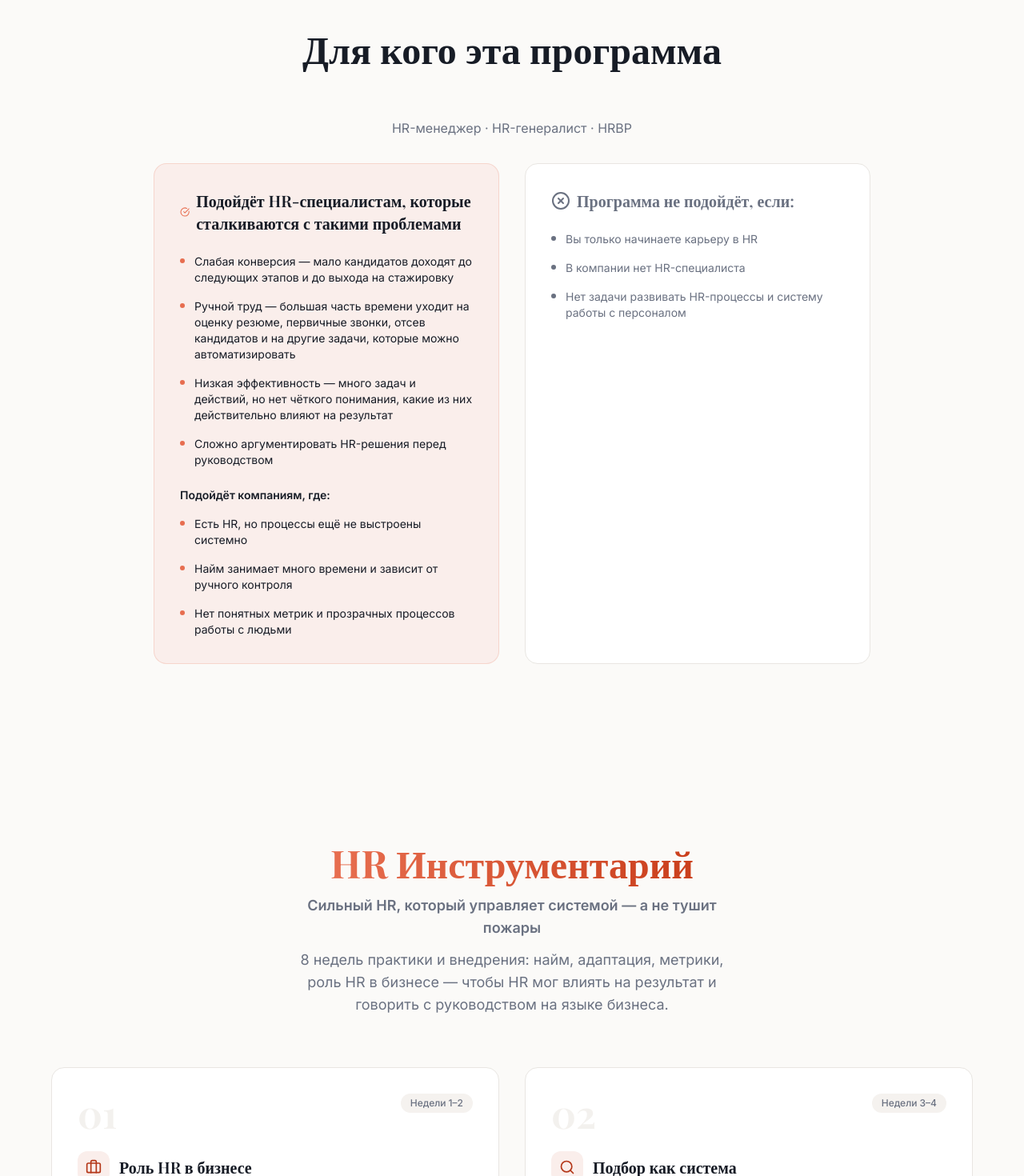
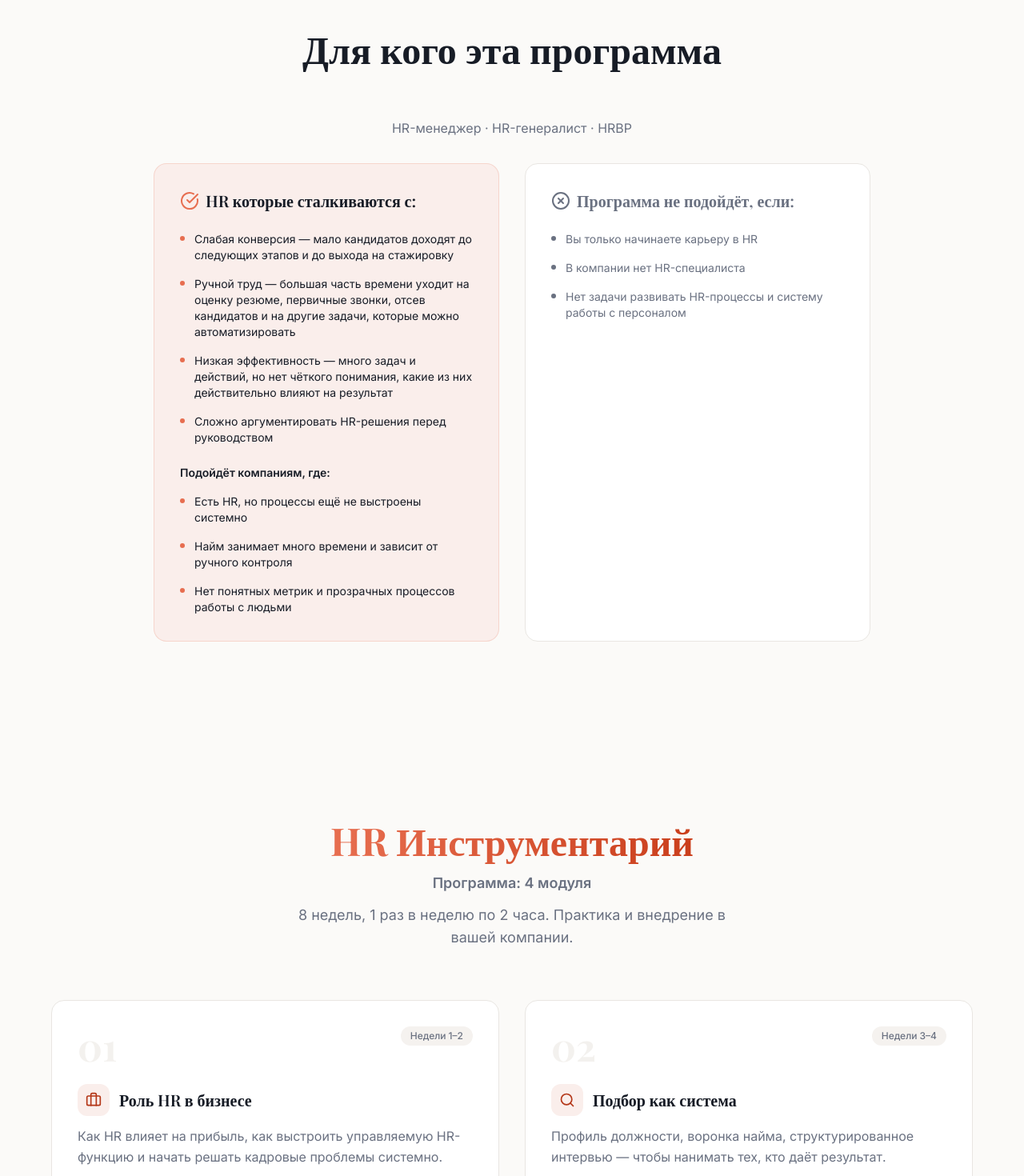
Before and after one commit to di1818/Test01, a React (Vite) app: page / in a window 1280 px wide. Shown: the part 1805-3275 px from the top of the page at 80% size. Built offline with nearby package versions, Linux system fonts and the light colour scheme; no server answers; the HTML template or start-up script is replaced by a standard one.

Commit message:
Fix copy: program lines + audience heading

```diff
--- a/src/components/ForWhomSection.tsx
+++ b/src/components/ForWhomSection.tsx
@@ -36,7 +36,7 @@ const ForWhomSection = () => (
           <div className="rounded-2xl border border-primary/20 bg-accent p-8 h-full">
             <h3 className="text-xl font-semibold mb-6 flex items-center gap-2">
               <CheckCircle className="h-6 w-6 text-primary" />
-              Подойдёт HR-специалистам, которые сталкиваются с такими проблемами
+              HR которые сталкиваются с:
             </h3>
             <ul className="space-y-4">
               {hrProblems.map((item) => (
--- a/src/components/ProgramSection.tsx
+++ b/src/components/ProgramSection.tsx
@@ -16,10 +16,10 @@ const ProgramSection = () => (
           <span className="text-gradient">HR Инструментарий</span>
         </h2>
         <p className="text-muted-foreground text-lg max-w-xl mx-auto">
-          <strong>Сильный HR, который управляет системой — а не тушит пожары</strong>
+          <strong>Программа: 4 модуля</strong>
         </p>
         <p className="text-muted-foreground text-lg max-w-xl mx-auto mt-3">
-          8 недель практики и внедрения: найм, адаптация, метрики, роль HR в бизнесе — чтобы HR мог влиять на результат и говорить с руководством на языке бизнеса.
+          8 недель, 1 раз в неделю по 2 часа. Практика и внедрение в вашей компании.
         </p>
       </Reveal>
 
```
